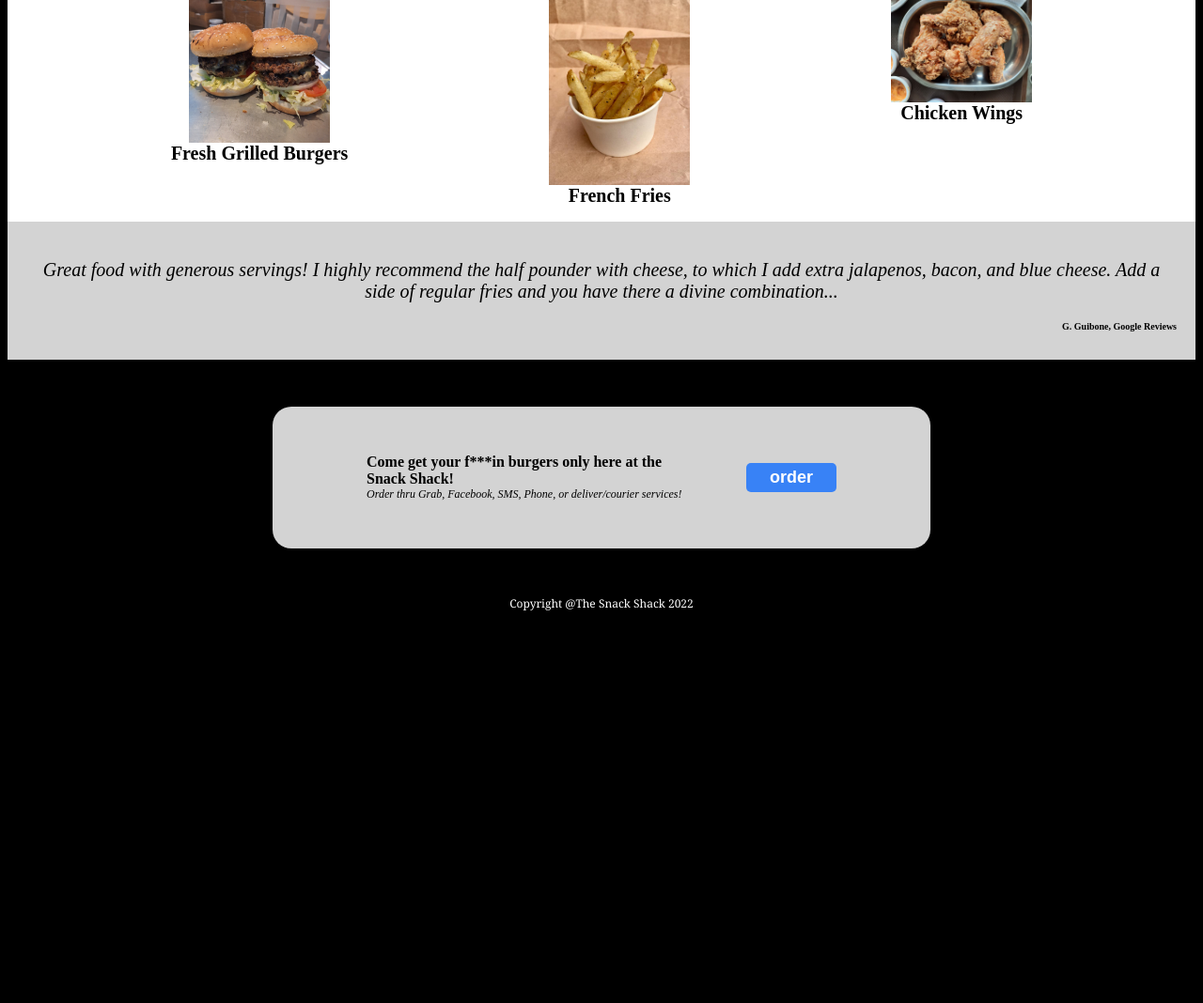
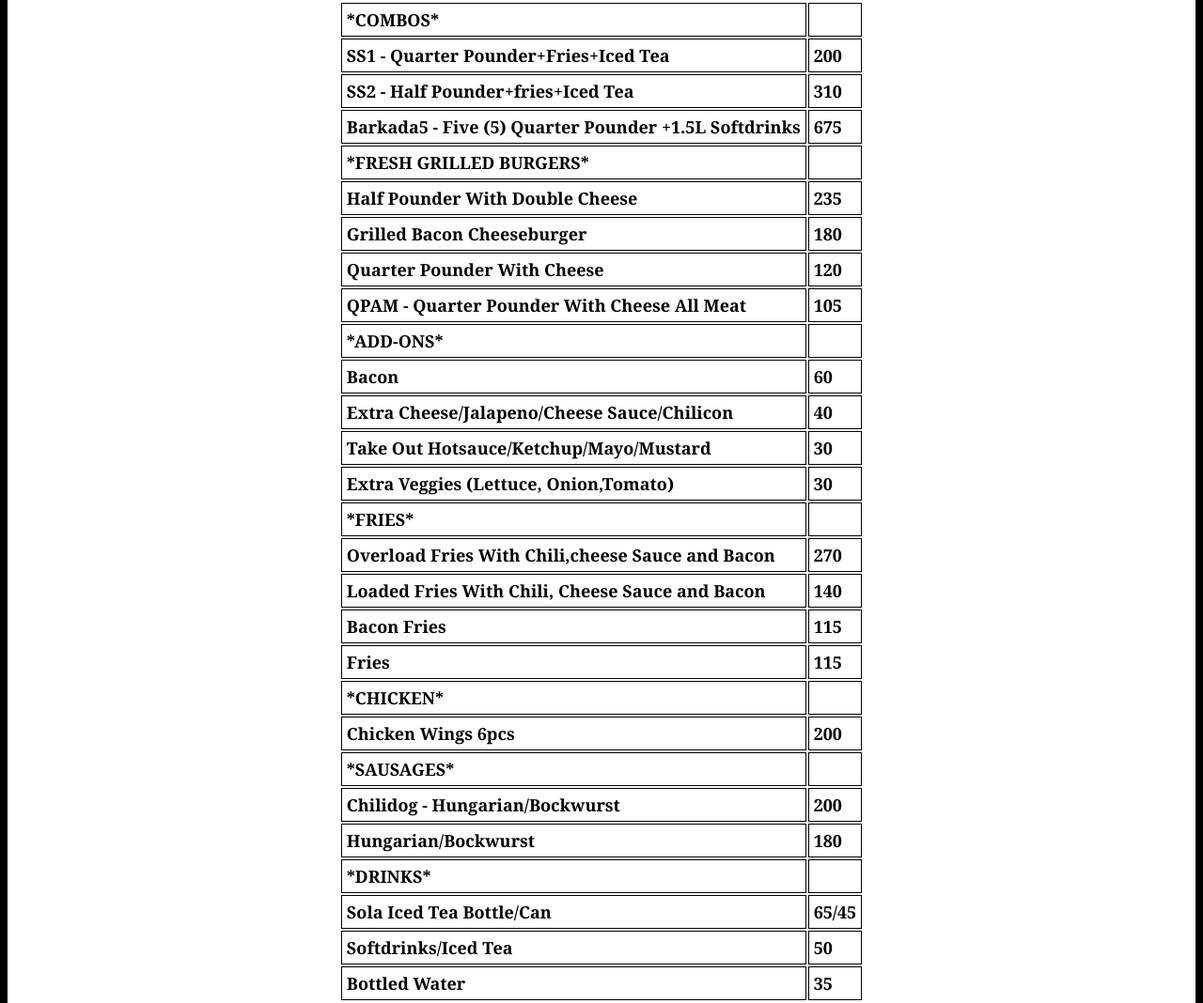
Before and after one commit to ricowww/restaurantPageNpm, a website built with webpack: page 3_WorkingVersion/src/template.html in a window 1280 px wide. Shown: the part 580-1648 px from the top of the page at 94% size. Before the commit the page ends 1239 px from the top, so only its background shows below. Built offline with nearby package versions, Linux system fonts and the light colour scheme.

Commit message:
completed menu

```diff
--- a/3_WorkingVersion/src/index.js
+++ b/3_WorkingVersion/src/index.js
@@ -2,7 +2,9 @@ import './styles/main.css'
 import skeleton from "./skeleton"
 import header from "./header"
 import hero from "./hero"
+import slidesMenu from "./slidesMenu"
 import slidesHome from "./slidesHome"
+
 import quotes from "./quotes"
 import callToAction from "./callToAction"
 import footer from "./footer"
@@ -11,7 +13,8 @@ import footer from "./footer"
 skeleton();//generate skeleton of html
 header();//generate header of html
 hero();
-slidesHome();
+//slidesHome();
+slidesMenu();
 quotes();
 callToAction();
 footer();
--- /dev/null
+++ b/3_WorkingVersion/src/slidesMenu.js
@@ -0,0 +1,309 @@
+//import burgerImg from './assets/burger.jpg'
+//import friesImg from './assets/fries.jpg'
+//import wingsImg from './assets/wings.jpg'
+
+
+
+function slidesMenu(){
+    //anchor
+    const slidesMenuAnchor = document.getElementById("slidesDiv");
+
+    //slidesMenuTitle OK
+    const slidesMenuTitle = document.createElement("div");
+    slidesMenuTitle.textContent = "The Snack Shack Menu";
+    slidesMenuTitle.classList.add("slides-title");
+    slidesMenuAnchor.appendChild(slidesMenuTitle);
+
+    //slidesMenuDiv
+    const slidesMenuDiv = document.createElement("div");
+    slidesMenuDiv.classList.add("menuTable");
+    slidesMenuAnchor.appendChild(slidesMenuDiv);
+
+    //slidesMenuTable
+    const slidesMenuTable = document.createElement("table");
+    slidesMenuDiv.appendChild(slidesMenuTable);
+
+    //slidesMenuTable-tabHeader
+    const tabHeader = document.createElement("tr");
+    tabHeader.col1 = document.createElement("td");
+    tabHeader.col2 = document.createElement("td");
+    (tabHeader.col1).textContent = "*COMBOS*";
+    (tabHeader.col2).textContent = "";
+    slidesMenuTable.appendChild(tabHeader);
+    tabHeader.appendChild(tabHeader.col1);
+    tabHeader.appendChild(tabHeader.col2);
+
+ //slidesMenuTable-qP OK
+ const SS1 = document.createElement("tr");
+ SS1.col1 = document.createElement("td");
+ SS1.col2 = document.createElement("td");
+ (SS1.col1).textContent = "SS1 - Quarter Pounder+Fries+Iced Tea";
+ (SS1.col2).textContent = "200";
+ slidesMenuTable.appendChild(SS1);
+ SS1.appendChild(SS1.col1);
+ SS1.appendChild(SS1.col2);
+
+ //slidesMenuTable-SS2 OK
+ const SS2 = document.createElement("tr");
+ SS2.col1 = document.createElement("td");
+ SS2.col2 = document.createElement("td");
+ (SS2.col1).textContent = "SS2 - Half Pounder+fries+Iced Tea";
+ (SS2.col2).textContent = "310";
+ slidesMenuTable.appendChild(SS2);
+ SS2.appendChild(SS2.col1);
+ SS2.appendChild(SS2.col2);
+
+  //slidesMenuTable-bkd
+  const bkd = document.createElement("tr");
+  bkd.col1 = document.createElement("td");
+  bkd.col2 = document.createElement("td");
+  (bkd.col1).textContent = "Barkada5 - Five (5) Quarter Pounder +1.5L Softdrinks";
+  (bkd.col2).textContent = "675";
+  slidesMenuTable.appendChild(bkd);
+  bkd.appendChild(bkd.col1);
+  bkd.appendChild(bkd.col2);
+
+  //slidesMenuTable-fgbSection
+  const fgbSection = document.createElement("tr");
+  fgbSection.col1 = document.createElement("td");
+  fgbSection.col2 = document.createElement("td");
+  (fgbSection.col1).textContent = "*FRESH GRILLED BURGERS*";
+  (fgbSection.col2).textContent = "";
+  slidesMenuTable.appendChild(fgbSection);
+  fgbSection.appendChild(fgbSection.col1);
+  fgbSection.appendChild(fgbSection.col2);
+
+ //slidesMenuTable-hp
+ const hp = document.createElement("tr");
+ hp.col1 = document.createElement("td");
+ hp.col2 = document.createElement("td");
+ (hp.col1).textContent = "Half Pounder With Double Cheese";
+ (hp.col2).textContent = "235";
+ slidesMenuTable.appendChild(hp);
+ hp.appendChild(hp.col1);
+ hp.appendChild(hp.col2);
+
+//slidesMenuTable-gbc
+const gbc = document.createElement("tr");
+gbc.col1 = document.createElement("td");
+gbc.col2 = document.createElement("td");
+(gbc.col1).textContent = "Grilled Bacon Cheeseburger";
+(gbc.col2).textContent = "180";
+slidesMenuTable.appendChild(gbc);
+gbc.appendChild(gbc.col1);
+gbc.appendChild(gbc.col2);
+
+//slidesMenuTable-qp
+const qp = document.createElement("tr");
+qp.col1 = document.createElement("td");
+qp.col2 = document.createElement("td");
+(qp.col1).textContent = "Quarter Pounder With Cheese";
+(qp.col2).textContent = "120";
+slidesMenuTable.appendChild(qp);
+qp.appendChild(qp.col1);
+qp.appendChild(qp.col2);
+
+//slidesMenuTable-qpam
+const qpam = document.createElement("tr");
+qpam.col1 = document.createElement("td");
+qpam.col2 = document.createElement("td");
+(qpam.col1).textContent = "QPAM - Quarter Pounder With Cheese All Meat";
+(qpam.col2).textContent = "105";
+slidesMenuTable.appendChild(qpam);
+qpam.appendChild(qpam.col1);
+qpam.appendChild(qpam.col2);
+
+//slidesMenuTable-adds
+const adds = document.createElement("tr");
+adds.col1 = document.createElement("td");
+adds.col2 = document.createElement("td");
+(adds.col1).textContent = "*ADD-ONS*";
+(adds.col2).textContent = "";
+slidesMenuTable.appendChild(adds);
+adds.appendChild(adds.col1);
+adds.appendChild(adds.col2);
+
+//slidesMenuTable-bac
+const bac = document.createElement("tr");
+bac.col1 = document.createElement("td");
+bac.col2 = document.createElement("td");
+(bac.col1).textContent = "Bacon";
+(bac.col2).textContent = "60";
+slidesMenuTable.appendChild(bac);
+bac.appendChild(bac.col1);
+bac.appendChild(bac.col2);
+
+//slidesMenuTable-xc
+const xc = document.createElement("tr");
+xc.col1 = document.createElement("td");
+xc.col2 = document.createElement("td");
+(xc.col1).textContent = "Extra Cheese/Jalapeno/Cheese Sauce/Chilicon";
+(xc.col2).textContent = "40";
+slidesMenuTable.appendChild(xc);
+xc.appendChild(xc.col1);
+xc.appendChild(xc.col2);
+
+//slidesMenuTable-to
+const to = document.createElement("tr");
+to.col1 = document.createElement("td");
+to.col2 = document.createElement("td");
+(to.col1).textContent = "Take Out Hotsauce/Ketchup/Mayo/Mustard";
+(to.col2).textContent = "30";
+slidesMenuTable.appendChild(to);
+to.appendChild(to.col1);
+to.appendChild(to.col2);
+
+//slidesMenuTable-xv
+const xv = document.createElement("tr");
+xv.col1 = document.createElement("td");
+xv.col2 = document.createElement("td");
+(xv.col1).textContent = "Extra Veggies (Lettuce, Onion,Tomato)";
+(xv.col2).textContent = "30";
+slidesMenuTable.appendChild(xv);
+xv.appendChild(xv.col1);
+xv.appendChild(xv.col2);
+
+//slidesMenuTable-fries
+const fries = document.createElement("tr");
+fries.col1 = document.createElement("td");
+fries.col2 = document.createElement("td");
+(fries.col1).textContent = "*FRIES*";
+(fries.col2).textContent = "";
+slidesMenuTable.appendChild(fries);
+fries.appendChild(fries.col1);
+fries.appendChild(fries.col2);
+
+//slidesMenuTable-ol
+const ol = document.createElement("tr");
+ol.col1 = document.createElement("td");
+ol.col2 = document.createElement("td");
+(ol.col1).textContent = "Overload Fries With Chili,cheese Sauce and Bacon";
+(ol.col2).textContent = "270";
+slidesMenuTable.appendChild(ol);
+ol.appendChild(ol.col1);
+ol.appendChild(ol.col2);
+
+//slidesMenuTable-lo
+const lo = document.createElement("tr");
+lo.col1 = document.createElement("td");
+lo.col2 = document.createElement("td");
+(lo.col1).textContent = "Loaded Fries With Chili, Cheese Sauce and Bacon";
+(lo.col2).textContent = "140";
+slidesMenuTable.appendChild(lo);
+lo.appendChild(lo.col1);
+lo.appendChild(lo.col2);
+
+//slidesMenuTable-bf
+const bf = document.createElement("tr");
+bf.col1 = document.createElement("td");
+bf.col2 = document.createElement("td");
+(bf.col1).textContent = "Bacon Fries";
+(bf.col2).textContent = "115";
+slidesMenuTable.appendChild(bf);
+bf.appendChild(bf.col1);
+bf.appendChild(bf.col2);
+
+//slidesMenuTable-rf
+const rf = document.createElement("tr");
+rf.col1 = document.createElement("td");
+rf.col2 = document.createElement("td");
+(rf.col1).textContent = "Fries";
+(rf.col2).textContent = "115";
+slidesMenuTable.appendChild(rf);
+rf.appendChild(rf.col1);
+rf.appendChild(rf.col2);
+
+//slidesMenuTable-cwSection
+const cwSection = document.createElement("tr");
+cwSection.col1 = document.createElement("td");
+cwSection.col2 = document.createElement("td");
+(cwSection.col1).textContent = "*CHICKEN*";
+(cwSection.col2).textContent = "";
+slidesMenuTable.appendChild(cwSection);
+cwSection.appendChild(cwSection.col1);
+cwSection.appendChild(cwSection.col2);
+
+//slidesMenuTable-cw
+const cw = document.createElement("tr");
+cw.col1 = document.createElement("td");
+cw.col2 = document.createElement("td");
+(cw.col1).textContent = "Chicken Wings 6pcs";
+(cw.col2).textContent = "200";
+slidesMenuTable.appendChild(cw);
+cw.appendChild(cw.col1);
+cw.appendChild(cw.col2);
+
+//slidesMenuTable-sausSection
+const sausSection = document.createElement("tr");
+sausSection.col1 = document.createElement("td");
+sausSection.col2 = document.createElement("td");
+(sausSection.col1).textContent = "*SAUSAGES*";
+(sausSection.col2).textContent = "";
+slidesMenuTable.appendChild(sausSection);
+sausSection.appendChild(sausSection.col1);
+sausSection.appendChild(sausSection.col2);
+
+//slidesMenuTable-cdsaus
+const cdsaus = document.createElement("tr");
+cdsaus.col1 = document.createElement("td");
+cdsaus.col2 = document.createElement("td");
+(cdsaus.col1).textContent = "Chilidog - Hungarian/Bockwurst";
+(cdsaus.col2).textContent = "200";
+slidesMenuTable.appendChild(cdsaus);
+cdsaus.appendChild(cdsaus.col1);
+cdsaus.appendChild(cdsaus.col2);
+
+//slidesMenuTable-saus
+const saus = document.createElement("tr");
+saus.col1 = document.createElement("td");
+saus.col2 = document.createElement("td");
+(saus.col1).textContent = "Hungarian/Bockwurst";
+(saus.col2).textContent = "180";
+slidesMenuTable.appendChild(saus);
+saus.appendChild(saus.col1);
+saus.appendChild(saus.col2);
+
+//slidesMenuTable-drinkSection
+const drinkSection = document.createElement("tr");
+drinkSection.col1 = document.createElement("td");
+drinkSection.col2 = document.createElement("td");
+(drinkSection.col1).textContent = "*DRINKS*";
+(drinkSection.col2).textContent = "";
+slidesMenuTable.appendChild(drinkSection);
+drinkSection.appendChild(drinkSection.col1);
+drinkSection.appendChild(drinkSection.col2);
+
+//slidesMenuTable-sola
+const sola = document.createElement("tr");
+sola.col1 = document.createElement("td");
+sola.col2 = document.createElement("td");
+(sola.col1).textContent = "Sola Iced Tea Bottle/Can";
+(sola.col2).textContent = "65/45";
+slidesMenuTable.appendChild(sola);
+sola.appendChild(sola.col1);
+sola.appendChild(sola.col2);
+
+//slidesMenuTable-sdit
+const sdit = document.createElement("tr");
+sdit.col1 = document.createElement("td");
+sdit.col2 = document.createElement("td");
+(sdit.col1).textContent = "Softdrinks/Iced Tea";
+(sdit.col2).textContent = "50";
+slidesMenuTable.appendChild(sdit);
+sdit.appendChild(sdit.col1);
+sdit.appendChild(sdit.col2);
+
+//slidesMenuTable-sdit
+const mw = document.createElement("tr");
+mw.col1 = document.createElement("td");
+mw.col2 = document.createElement("td");
+(mw.col1).textContent = "Bottled Water";
+(mw.col2).textContent = "35";
+slidesMenuTable.appendChild(mw);
+mw.appendChild(mw.col1);
+mw.appendChild(mw.col2);
+
+
+}
+
+export default slidesMenu;
```
Also changed, not shown: 3_WorkingVersion/dist/bundlec3b3417f07e8ec45b73f.js, 3_WorkingVersion/dist/index.html.
